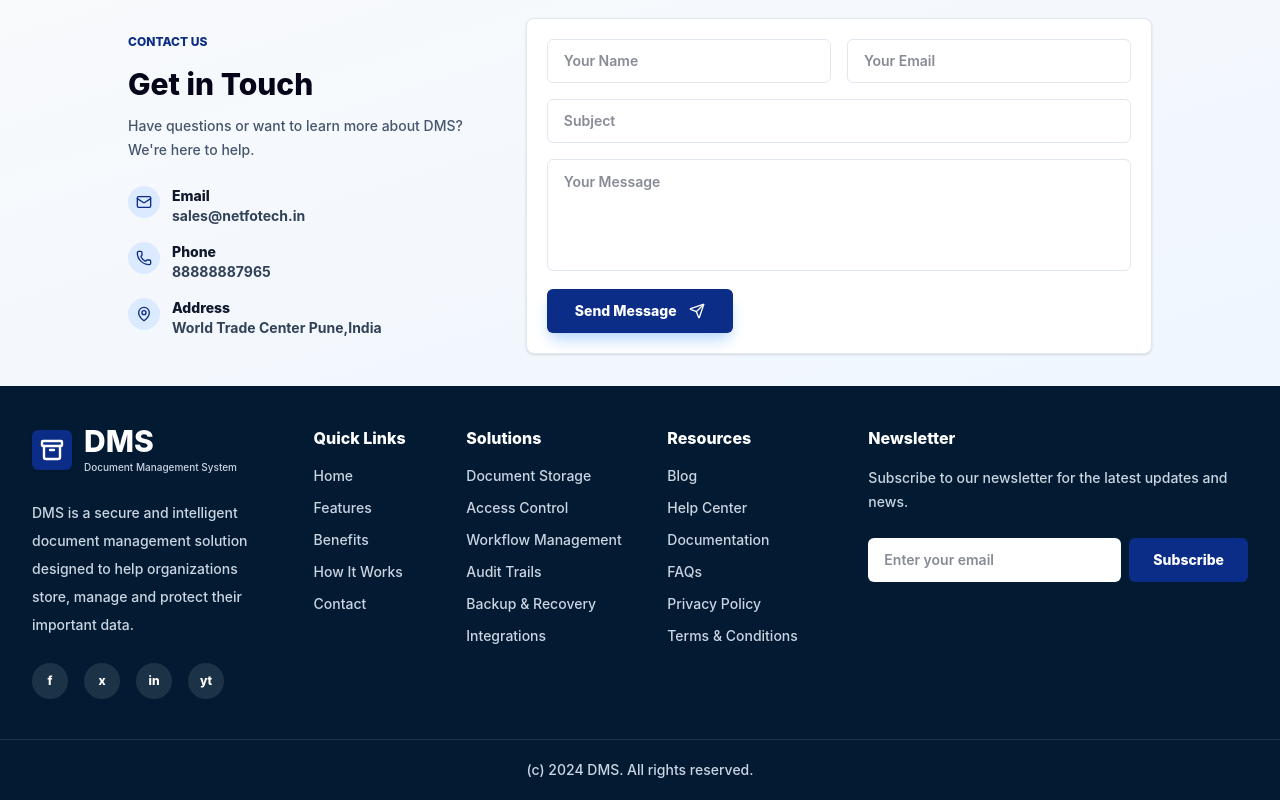
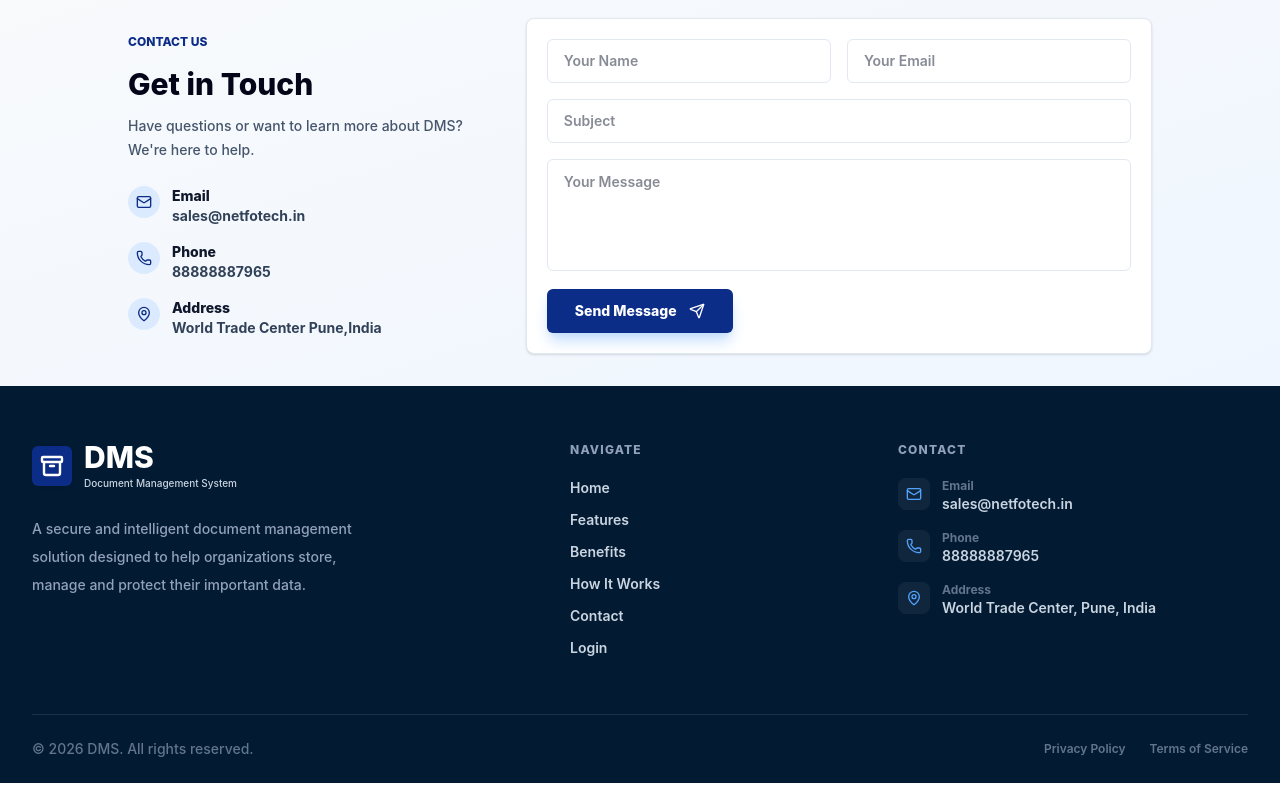
Before and after one commit to AdityarajNetfotech/DMS-Frontend, a React (Vite) app: page / in a window 1280 px wide. Shown: the part 2750-3550 px from the top of the page. Built offline with nearby package versions, Linux system fonts and the light colour scheme; no server answers.

Commit message:
solve the minor issue

```diff
--- a/src/Pages/EnquiriesList.jsx
+++ b/src/Pages/EnquiriesList.jsx
@@ -139,7 +139,7 @@ export default function EnquiriesList() {
               <table className="w-full min-w-[800px] text-left text-sm">
                 <thead>
                   <tr className="border-b border-slate-100 bg-slate-50/50 text-xs font-medium uppercase tracking-wide text-slate-500">
-                    <th className="px-5 py-3.5 w-12">#</th>
+                    <th className="px-5 py-3.5 w-12">S.No</th>
                     <th className="px-5 py-3.5">Name & Email</th>
                     <th className="px-5 py-3.5">Subject</th>
                     <th className="px-5 py-3.5 max-w-md">Message</th>
--- a/src/Pages/Manager/searchandfilter.jsx
+++ b/src/Pages/Manager/searchandfilter.jsx
@@ -477,10 +477,10 @@ export default function Searchandfilter() {
             </button>
           </div>
 
-          <button className="inline-flex h-11 items-center justify-center gap-2 rounded-lg border border-slate-200 bg-white px-5 text-sm font-semibold text-slate-900 transition hover:bg-slate-50">
+          {/* <button className="inline-flex h-11 items-center justify-center gap-2 rounded-lg border border-slate-200 bg-white px-5 text-sm font-semibold text-slate-900 transition hover:bg-slate-50">
             <Bookmark size={18} />
             Save Search
-          </button>
+          </button> */}
         </section>
 
         <section className="flex flex-wrap gap-4">
--- a/src/Pages/Viewer/MyDocument.jsx
+++ b/src/Pages/Viewer/MyDocument.jsx
@@ -104,9 +104,8 @@ function DocumentCard({ document, companySlug, onFavoriteToggle }) {
         <button
           type="button"
           onClick={() => onFavoriteToggle(document._id, document.favorite)}
-          className={`rounded-md p-1 transition hover:bg-slate-100 cursor-pointer ${
-            document.favorite ? "text-amber-500" : "text-slate-400"
-          }`}
+          className={`rounded-md p-1 transition hover:bg-slate-100 cursor-pointer ${document.favorite ? "text-amber-500" : "text-slate-400"
+            }`}
           aria-label={`Favorite ${document.name}`}
         >
           <Star
@@ -289,14 +288,14 @@ export default function MyDocument() {
             </p>
           </div>
 
-          <div className="flex flex-wrap items-center gap-4">
+          {/* <div className="flex flex-wrap items-center gap-4">
             <button className="inline-flex h-12 w-12 items-center justify-center rounded-lg border border-blue-200 bg-blue-50 text-blue-700 transition hover:bg-blue-100">
               <Grid2X2 size={21} />
             </button>
             <button className="inline-flex h-12 w-12 items-center justify-center rounded-lg border border-slate-200 bg-white text-slate-700 transition hover:bg-slate-50">
               <List size={21} />
             </button>
-          </div>
+          </div> */}
         </section>
 
         {error && (
--- a/src/components/LandingPage/landingpage.jsx
+++ b/src/components/LandingPage/landingpage.jsx
@@ -491,62 +491,87 @@ function LandingPage() {
       </main>
 
       <footer className="bg-[#031b32] text-white">
-        <div className="mx-auto grid max-w-7xl gap-10 px-4 py-10 sm:px-6 md:grid-cols-2 xl:grid-cols-[1.5fr_0.7fr_1fr_1fr_1.7fr] lg:px-8">
+        <div className="mx-auto max-w-7xl px-4 sm:px-6 lg:px-8">
+          {/* Main Footer Content */}
+          <div className="grid gap-12 py-14 md:grid-cols-2 lg:grid-cols-[1.4fr_0.8fr_1fr]">
+            {/* Brand Column */}
             <div>
               <Logo light />
-            <p className="mt-6 max-w-xs text-sm font-medium leading-7 text-slate-300">
-              DMS is a secure and intelligent document management solution designed to help organizations store, manage
+              <p className="mt-6 max-w-xs text-sm font-medium leading-7 text-slate-400">
+                A secure and intelligent document management solution designed to help organizations store, manage
                 and protect their important data.
               </p>
-            <div className="mt-6 flex gap-4">
-              {['f', 'x', 'in', 'yt'].map((label) => (
-                <button key={label} className="flex h-9 w-9 items-center justify-center rounded-full bg-white/10 text-xs font-extrabold text-white">
-                  {label}
-                </button>
+            </div>
+
+            {/* Quick Links */}
+            <div>
+              <h3 className="mb-5 text-xs font-extrabold uppercase tracking-widest text-slate-400">Navigate</h3>
+              <div className="space-y-3">
+                {navLinks.map((link) => (
+                  <a
+                    key={link}
+                    href={`#${link.toLowerCase().replaceAll(' ', '-')}`}
+                    className="block text-sm font-semibold text-slate-300 transition-colors hover:text-white"
+                  >
+                    {link}
+                  </a>
                 ))}
+                <a
+                  href="/superadminlogin"
+                  className="block text-sm font-semibold text-slate-300 transition-colors hover:text-white"
+                >
+                  Login
+                </a>
               </div>
             </div>
 
+            {/* Contact Info */}
             <div>
-            <h3 className="mb-4 text-base font-extrabold">Quick Links</h3>
-            {navLinks.map((link) => (
-              <a key={link} className="mb-3 block text-sm font-medium text-slate-300" href={`#${link.toLowerCase().replaceAll(' ', '-')}`}>
-                {link}
+              <h3 className="mb-5 text-xs font-extrabold uppercase tracking-widest text-slate-400">Contact</h3>
+              <div className="space-y-4">
+                <a href="mailto:sales@netfotech.in" className="flex items-start gap-3 group">
+                  <div className="flex h-8 w-8 shrink-0 items-center justify-center rounded-lg bg-white/5 group-hover:bg-blue-600/20 transition-colors">
+                    <Mail className="h-4 w-4 text-blue-400" />
+                  </div>
+                  <div>
+                    <p className="text-xs font-bold text-slate-500">Email</p>
+                    <p className="text-sm font-semibold text-slate-300 group-hover:text-white transition-colors">sales@netfotech.in</p>
+                  </div>
                 </a>
-            ))}
+                <a href="tel:+9188888887965" className="flex items-start gap-3 group">
+                  <div className="flex h-8 w-8 shrink-0 items-center justify-center rounded-lg bg-white/5 group-hover:bg-blue-600/20 transition-colors">
+                    <Phone className="h-4 w-4 text-blue-400" />
                   </div>
-
                   <div>
-            <h3 className="mb-4 text-base font-extrabold">Solutions</h3>
-            {['Document Storage', 'Access Control', 'Workflow Management', 'Audit Trails', 'Backup & Recovery', 'Integrations'].map((link) => (
-              <a key={link} className="mb-3 block text-sm font-medium text-slate-300" href="#features">
-                {link}
+                    <p className="text-xs font-bold text-slate-500">Phone</p>
+                    <p className="text-sm font-semibold text-slate-300 group-hover:text-white transition-colors">88888887965</p>
+                  </div>
                 </a>
-            ))}
+                <div className="flex items-start gap-3">
+                  <div className="flex h-8 w-8 shrink-0 items-center justify-center rounded-lg bg-white/5">
+                    <MapPin className="h-4 w-4 text-blue-400" />
                   </div>
-
                   <div>
-            <h3 className="mb-4 text-base font-extrabold">Resources</h3>
-            {['Blog', 'Help Center', 'Documentation', 'FAQs', 'Privacy Policy', 'Terms & Conditions'].map((link) => (
-              <a key={link} className="mb-3 block text-sm font-medium text-slate-300" href="#contact">
-                {link}
-              </a>
-            ))}
-          </div>
-
-          <div>
-            <h3 className="mb-4 text-base font-extrabold">Newsletter</h3>
-            <p className="mb-6 max-w-sm text-sm font-medium leading-6 text-slate-300">
-              Subscribe to our newsletter for the latest updates and news.
-            </p>
-            <div className="flex flex-col gap-2 sm:flex-row">
-              <input className="h-11 min-w-0 flex-1 rounded-md border-0 bg-white px-4 text-sm font-semibold text-slate-900 outline-none" placeholder="Enter your email" />
-              <button className="rounded-md bg-blue-600 px-6 py-3 text-sm font-extrabold text-white">Subscribe</button>
+                    <p className="text-xs font-bold text-slate-500">Address</p>
+                    <p className="text-sm font-semibold text-slate-300">World Trade Center, Pune, India</p>
                   </div>
                 </div>
               </div>
-        <div className="border-t border-white/10 py-5 text-center text-sm font-medium text-slate-300">
-          (c) 2024 DMS. All rights reserved.
+            </div>
+
+
+          </div>
+
+          {/* Bottom Bar */}
+          <div className="border-t border-white/10 py-6 flex flex-col sm:flex-row items-center justify-between gap-4">
+            <p className="text-sm font-medium text-slate-500">
+              &copy; 2026 DMS. All rights reserved.
+            </p>
+            <div className="flex items-center gap-6">
+              <a href="#contact" className="text-xs font-semibold text-slate-500 transition-colors hover:text-slate-300">Privacy Policy</a>
+              <a href="#contact" className="text-xs font-semibold text-slate-500 transition-colors hover:text-slate-300">Terms of Service</a>
+            </div>
+          </div>
         </div>
       </footer>
     </div>
--- a/src/components/Manager/WelcomeBanner.jsx
+++ b/src/components/Manager/WelcomeBanner.jsx
@@ -3,7 +3,7 @@ export default function WelcomeBanner({ accountHolderName = "Manager", recentUpl
     <div className="relative overflow-hidden rounded-3xl bg-gradient-to-r from-blue-600 to-indigo-700 p-8 text-white">
       <div className="relative z-10">
         <h2 className="text-3xl font-bold">
-          Welcome back, {accountHolderName} 👋
+          Welcome back, {accountHolderName}
         </h2>
 
         <p className="mt-2 text-blue-100">
```
Also changed, not shown: src/Pages/Manager/Folder_Exployer.jsx (+6 -8 lines), src/Pages/Manager/Mydocument.jsx (+3 -4 lines), src/Pages/TenantManagement.jsx (+6 -9 lines), src/Pages/Viewer/Dashboard.jsx (+4 -4 lines). Lines whose indentation alone changed are shown as unchanged.
